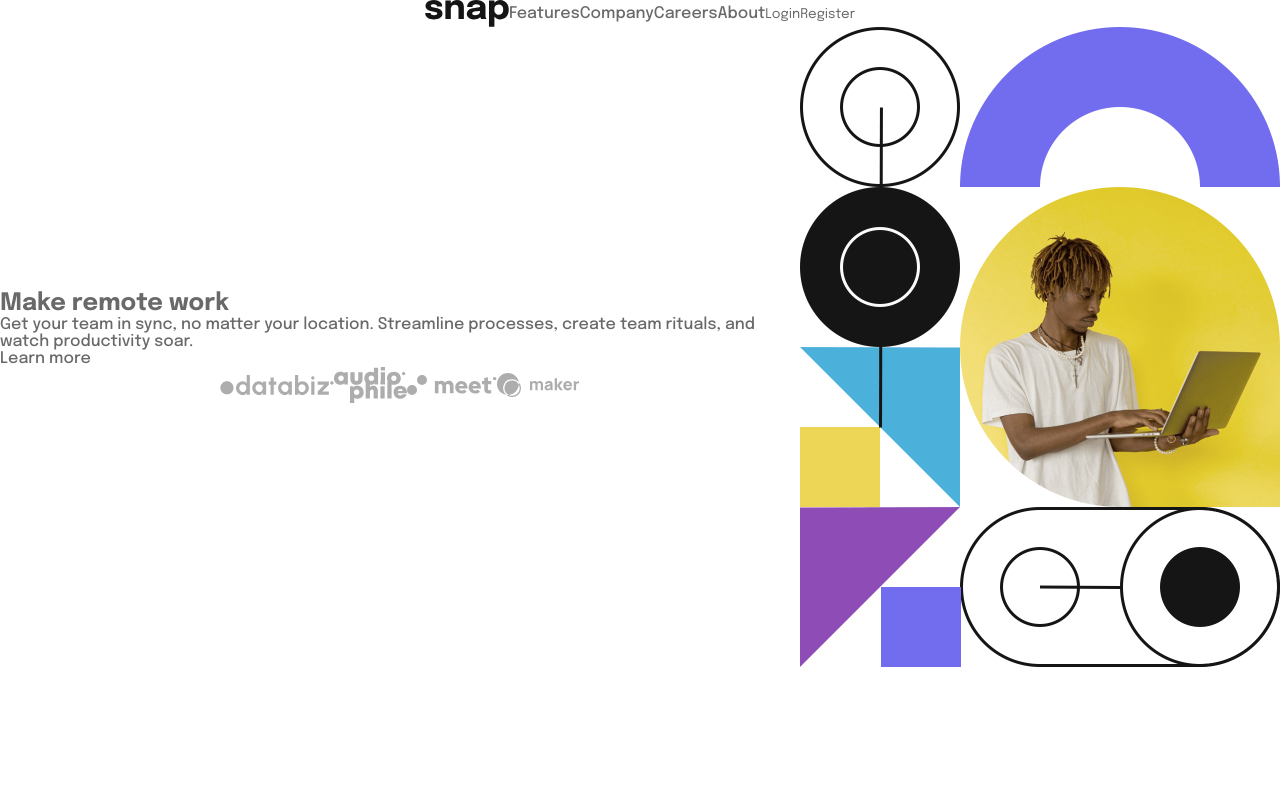
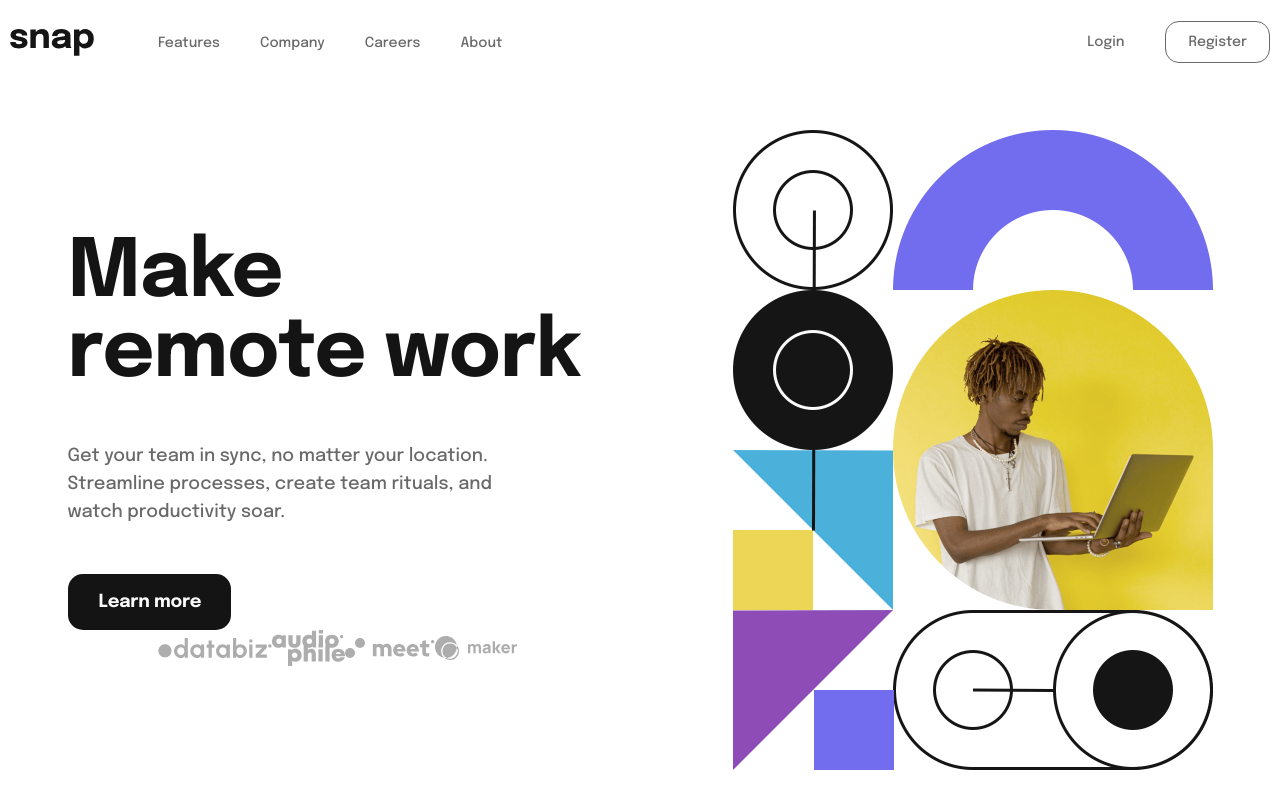
Before and after one commit to TashaGo/snap-intro-section, a plain HTML site: page index.html in a window 1280 px wide. Drawn offline with Linux system fonts and the light colour scheme.

Commit message:
added header(styles), main h1, p, a (styles)

```diff
--- a/css/style.css
+++ b/css/style.css
@@ -38,33 +38,137 @@ button {
       .epilogue-bold {
         font-family: "Epilogue", sans-serif;
         font-optical-sizing: auto;
-        font-weight: 500;
+        font-weight: 700;
         font-style: normal;
       }
 
+      body{
+          color: var(--mediumGray);
+          padding-block-start: 21px;
+        }
+        /* .hero{} */
+        header{
+            max-width: 1380px;
+            padding-inline: 10px;
+            margin-inline: auto;
+            /* background-color: rgb(246, 192, 242); */
+        }
+        main{
+padding-block-start: 67px;
+        }
         button{
          cursor: pointer;
          color: inherit;
          font-family: inherit;
+         font-weight: inherit;
         }
-       body{
-        color: var(--mediumGray);
-       }
-       /* .hero{} */
-
 }
 
 @layer layuot{
+    .conteiner{
+        max-width: 1165px;
+        padding-inline: 10px;
+        margin-inline: auto;
+    }
     .flx{
         display: flex;
         justify-content: center;
         align-items: center;
-
-
+    }
+    header.flx {
+        justify-content: space-between;
+        div:first-child{
+            column-gap: 64px;
+        }
+        div:last-child{
+            column-gap: 41px;
+        }
+    }
+    .hero{
+       column-gap: 125px;
+       p{
+        max-width: 445px;
+font-size: 18px;
+line-height: 28px;
+color: var(--mediumGray);
+       }
+    }
+    .hero-info {
+        div:first-child{
+            flex-direction: column;
+            row-gap: 48px;
+            align-items: start;
+            max-width: 540px;
     }
 
 }
 @layer components{
+    div{
+        button {
+            font-size: 14px;
+            line-height: 16px;
+            color: var(--mediumGray);
+            transition: color 0,3s ease-in-out;
+            &:hover{
+                color: var(--almostBlack);
+            }
+        }
+        button:last-child {
+    border: 1.5px solid var(--mediumGray);
+    border-radius: 14px;
+    /* background-color: aqua; */
+    min-width: 103px;
+    height: 42px;
+    padding-inline: 22px;
+    &:hover {
+        border-color: var(--almostBlack);
+    }
+}
+    }
+      nav{
+          ul {
+            column-gap: 40px;
+            }
+            a{
+/* height: 16px; */
+font-size: 14px;
+line-height: 16px;
+color: var(--mediumGray);
+transition: color 0,3s ease-in-out;
+&:hover{
+    color: var(--almostBlack);
+}
+            }
+        }
+h1{
+font-family: 'Epilogue';
+font-style: normal;
+font-weight: 700;
+font-size: 80px;
+line-height: 80px;
+letter-spacing: -1px;
+color: var(--almostBlack);
+}
+main a{
+    min-width: 163px;
+    height: 56px;
+     padding-inline-start: 30px;
+     align-content: center;
+font-size: 18px;
+line-height: 28px;
+letter-spacing: -0.25px;
+color: var(--almostWhite);
+background-color: var(--almostBlack);
+transition: color 0.3s ease-in-out, background-color 0.3s ease-in-out;
+border-radius: 15px;
+border: 1px solid transparent;
+
+&:hover{
+    color: var(--almostBlack);
+    background: var(--almostWhite);
+    border: 1px solid var(--almostBlack);
+}
+}
 .hero-bg{
             max-width: 480px;
 width: 100%;
@@ -75,3 +179,4 @@ width: 100%;
         }
 
     }
+}
--- a/index.html
+++ b/index.html
@@ -15,7 +15,7 @@
 
 </head>
 <body class="epilogue-medeum">
-  <header class="flx">
+  <header class="flx ">
     <div class="flx">
       <img src="./Images/logo.svg" alt="Snap company logo">
       <nav>
@@ -37,15 +37,15 @@
 </header>
 
  <main>
-   <section class="hero flx" >
-     <div class="">
-       <div class="">
-         <h1>Make remote work</h1>
+   <section class="hero flx conteiner" >
+     <div class="hero-info">
+       <div class="flx">
+         <h1 class="epilogue-bold" > Make remote&nbsp;work</h1>
          <p>
             Get your team in sync, no matter your location. Streamline processes,
             create team rituals, and watch productivity soar.
           </p>
-            <a href="#">Learn more</a>
+            <a class="epilogue-bold" href="#">Learn more</a>
           </div>
           <div class="flx">
             <img src="./Images/client-databiz.svg" alt="">
```
Lines whose indentation alone changed are shown as unchanged.
